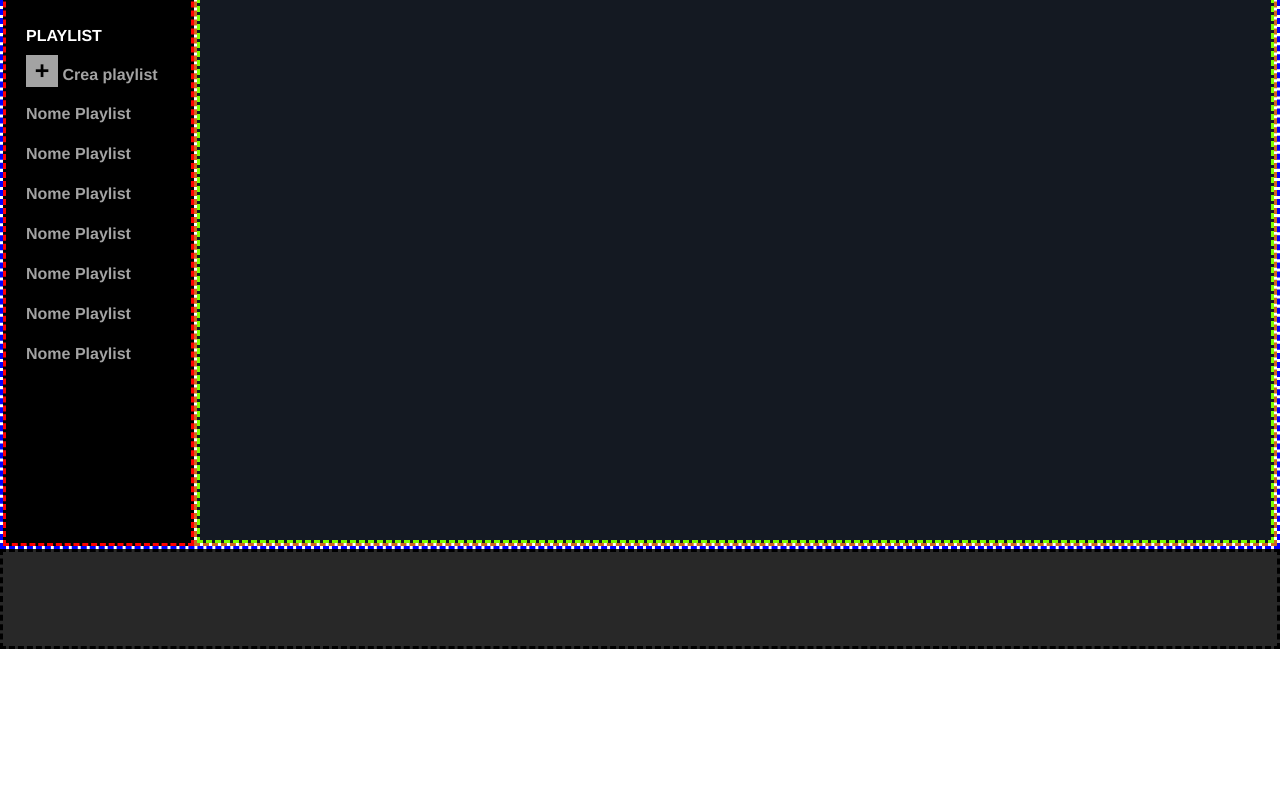
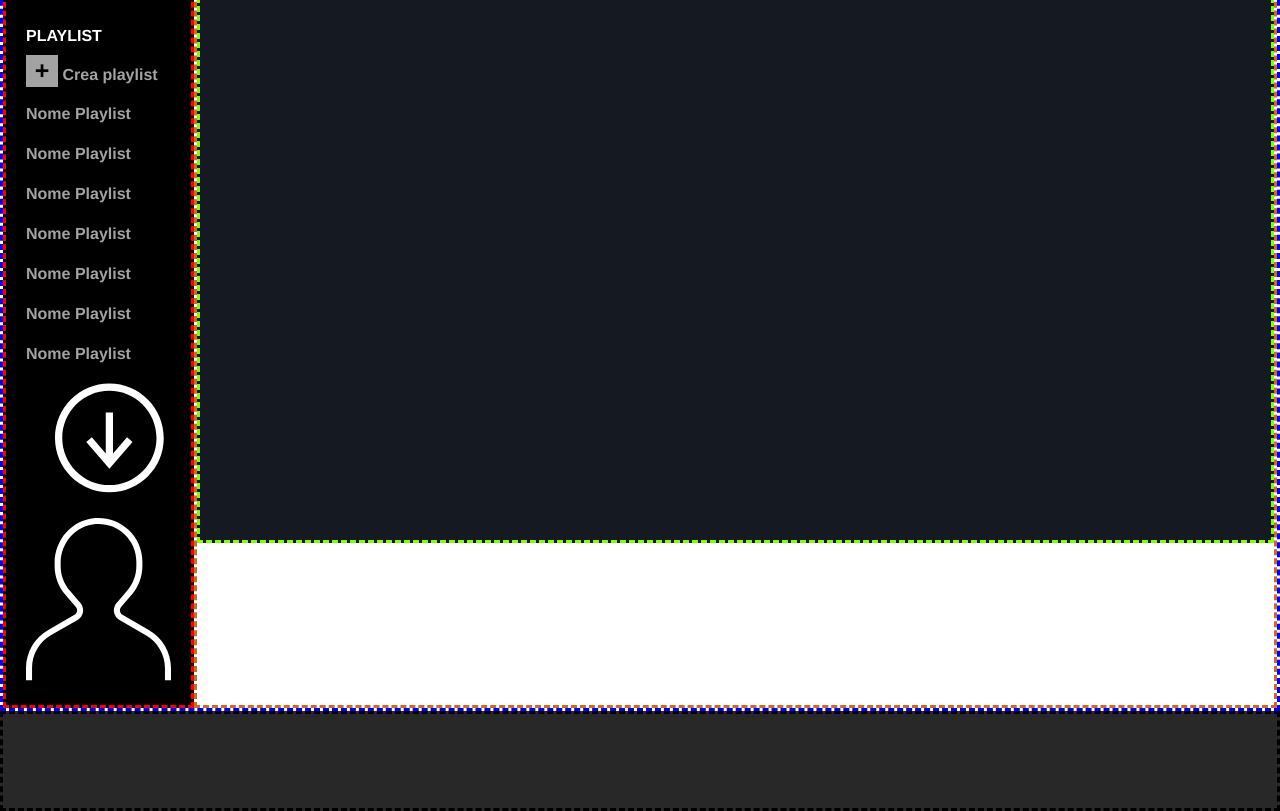
Before and after one commit to ClaudiaSgalippa/html-css-spotifyweb, a plain HTML site: page index.html in a window 1280 px wide. Shown: the part 163-974 px from the top of the page. Before the commit the page ends 812 px from the top, so only its background shows below. Drawn offline with Linux system fonts and the light colour scheme.

Commit message:
Just for safe

```diff
--- a/index.html
+++ b/index.html
@@ -13,7 +13,8 @@
     <div id="container">
 
         <!-- Aside -->
-        <div id="aside">
+        <div id="aside-container">
+            <div id="aside-up">
                 <div class="icon">
                     <img class="logo" src="img/logo.svg">
                 </div>
@@ -38,7 +39,18 @@
                     </ul>
                 </nav>
             </div>
-
+            <div id="aside-down">
+                <div class="profile">
+                    <nav class="download">
+                        <img src="img/download.svg">
+                    </nav>
+                    <nav class="profile">
+                        <img src="img/profile.svg">
+                    </nav>
+                    </nav>
+                </div>
+            </div>
+        </div>
         <!--Column-->
         <div id="column">
             <!-- Upper-bar -->
--- a/style.css
+++ b/style.css
@@ -17,7 +17,7 @@
 
 /*Aside*/
 
-#aside {
+#aside-container {
     height: auto;
     width: 15%;
     padding: 20px;
```
Lines whose indentation alone changed are shown as unchanged.
